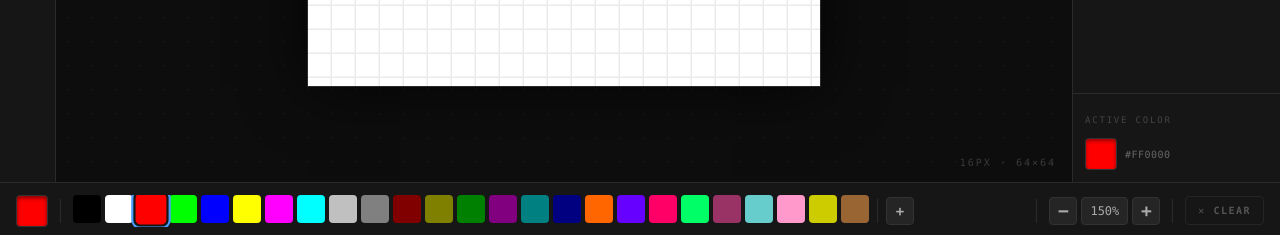
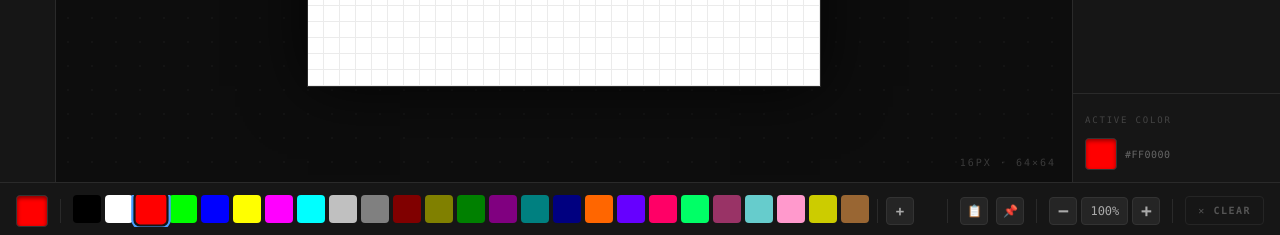
Before and after one commit to epitexam/pixiforge, a React (Vite) app: page / in a window 1280 px wide. Shown: the part 562-797 px from the top of the page. Built offline with nearby package versions, Linux system fonts and the light colour scheme.

Commit message:
feat: add rectangular selection tool with copy/paste

```diff
--- a/src/components/organisms/Canvas.tsx
+++ b/src/components/organisms/Canvas.tsx
@@ -1,6 +1,7 @@
-import React, { useState, useEffect, useRef, WheelEvent, MouseEvent } from 'react';
+import React, { useState, useEffect, useRef, WheelEvent, useCallback, useImperativeHandle, forwardRef } from 'react';
 import { useToolStore } from '../../stores/toolStore';
 import { Pixel } from '../atoms/Pixel';
+import { Color } from '../../types';
 import { useCanvasStore } from '../../stores/canvaStore';
 
 export interface CanvasProps {
@@ -16,7 +17,21 @@ export interface CanvasProps {
     onTranslateYChange?: (y: number) => void;
 }
 
-export const Canvas: React.FC<CanvasProps> = ({
+export interface CanvasHandle {
+    copySelection: () => void;
+    pasteSelection: (x?: number, y?: number) => void;
+    pasteAtMouse: () => void;
+    hasSelection: () => boolean;
+}
+
+interface Rect {
+    x: number;
+    y: number;
+    width: number;
+    height: number;
+}
+
+export const Canvas = forwardRef<CanvasHandle, CanvasProps>(({
     width: propWidth,
     height: propHeight,
     cellSize = 16,
@@ -27,7 +42,7 @@ export const Canvas: React.FC<CanvasProps> = ({
     onTranslateXChange,
     translateY: externalTranslateY,
     onTranslateYChange,
-}) => {
+}, ref) => {
     const { width: storeWidth, height: storeHeight, pixels, setPixel, getPixel } = useCanvasStore();
     const { activeTool, currentColor, setCurrentColor } = useToolStore();
 
@@ -38,10 +53,16 @@ export const Canvas: React.FC<CanvasProps> = ({
     const [internalTranslateX, setInternalTranslateX] = useState(0);
     const [internalTranslateY, setInternalTranslateY] = useState(0);
 
-
     const scale = externalScale !== undefined ? externalScale : internalScale;
     const translateX = externalTranslateX !== undefined ? externalTranslateX : internalTranslateX;
     const translateY = externalTranslateY !== undefined ? externalTranslateY : internalTranslateY;
+
+    const [isDrawing, setIsDrawing] = useState(false);
+    const [isSelecting, setIsSelecting] = useState(false);
+    const [selectionStart, setSelectionStart] = useState<{ x: number; y: number } | null>(null);
+    const [selectionEnd, setSelectionEnd] = useState<{ x: number; y: number } | null>(null);
+    const [selectionRect, setSelectionRect] = useState<Rect | null>(null);
+    const [copiedPixels, setCopiedPixels] = useState<Color[][] | null>(null);
 
     const [isPanning, setIsPanning] = useState(false);
     const [lastPanPoint, setLastPanPoint] = useState<{ x: number; y: number } | null>(null);
@@ -49,25 +70,13 @@ export const Canvas: React.FC<CanvasProps> = ({
     const canvasRef = useRef<HTMLDivElement>(null);
     const gridRef = useRef<HTMLDivElement>(null);
 
-    const [isDrawing, setIsDrawing] = useState(false);
+    // Dernière position de la souris pour le collage
+    const lastMousePosRef = useRef<{ clientX: number; clientY: number } | null>(null);
 
-    const handlePixelAction = (x: number, y: number) => {
-        switch (activeTool) {
-            case 'pencil': setPixel(x, y, currentColor); break;
-            case 'eraser': setPixel(x, y, '#FFFFFF'); break;
-            case 'picker': {
-                const color = getPixel(x, y);
-                if (color) setCurrentColor(color);
-                break;
-            }
-            default: break;
-        }
-    };
-
-    const getPixelIndexFromEvent = (clientX: number, clientY: number): { x: number; y: number } | null => {
+    // Helper pour convertir les coordonnées écran en indices de pixel
+    const getPixelIndexFromEvent = useCallback((clientX: number, clientY: number): { x: number; y: number } | null => {
         const rect = canvasRef.current?.getBoundingClientRect();
-        const gridRect = gridRef.current?.getBoundingClientRect();
-        if (!rect || !gridRect) return null;
+        if (!rect) return null;
 
         const containerX = clientX - rect.left;
         const containerY = clientY - rect.top;
@@ -82,27 +91,123 @@ export const Canvas: React.FC<CanvasProps> = ({
             return { x: pixelX, y: pixelY };
         }
         return null;
+    }, [translateX, translateY, scale, cellSize, effectiveWidth, effectiveHeight]);
+
+    // Vérifier si un point est dans le rectangle de sélection
+    const isPointInSelection = useCallback((x: number, y: number): boolean => {
+        if (!selectionRect) return false;
+        const { x: sx, y: sy, width, height } = selectionRect;
+        return x >= sx && x < sx + width && y >= sy && y < sy + height;
+    }, [selectionRect]);
+
+    // Gestion des actions de dessin
+    const handlePixelAction = (x: number, y: number) => {
+        switch (activeTool) {
+            case 'pencil': setPixel(x, y, currentColor); break;
+            case 'eraser': setPixel(x, y, '#FFFFFF'); break;
+            case 'picker': {
+                const color = getPixel(x, y);
+                if (color) setCurrentColor(color);
+                break;
+            }
+            default: break;
+        }
     };
 
-    const handleMouseDown = (e: MouseEvent) => {
+    // Copier la sélection
+    const copySelection = useCallback(() => {
+        if (!selectionRect) {
+            console.log('No selection to copy');
+            return;
+        }
+        const { x, y, width, height } = selectionRect;
+        const copied: Color[][] = [];
+        for (let dy = 0; dy < height; dy++) {
+            const row: Color[] = [];
+            for (let dx = 0; dx < width; dx++) {
+                const px = x + dx;
+                const py = y + dy;
+                if (px < effectiveWidth && py < effectiveHeight) {
+                    row.push(pixels[py][px]);
+                } else {
+                    row.push('#FFFFFF');
+                }
+            }
+            copied.push(row);
+        }
+        setCopiedPixels(copied);
+        console.log('Selection copied', { width, height });
+    }, [selectionRect, pixels, effectiveWidth, effectiveHeight]);
+
+    // Coller la sélection à une position donnée
+    const pasteSelection = useCallback((targetX?: number, targetY?: number) => {
+        if (!copiedPixels) return;
+        let pasteX = targetX;
+        let pasteY = targetY;
+        if (pasteX === undefined || pasteY === undefined) {
+            console.warn('No paste position');
+            return;
+        }
+        const width = copiedPixels[0].length;
+        const height = copiedPixels.length;
+        for (let dy = 0; dy < height; dy++) {
+            for (let dx = 0; dx < width; dx++) {
+                const px = pasteX + dx;
+                const py = pasteY + dy;
+                if (px < effectiveWidth && py < effectiveHeight) {
+                    setPixel(px, py, copiedPixels[dy][dx]);
+                }
+            }
+        }
+        console.log('Pasted at', pasteX, pasteY);
+    }, [copiedPixels, setPixel, effectiveWidth, effectiveHeight]);
+
+    // Coller à la dernière position connue de la souris
+    const pasteAtMouse = useCallback(() => {
+        if (lastMousePosRef.current) {
+            const indices = getPixelIndexFromEvent(lastMousePosRef.current.clientX, lastMousePosRef.current.clientY);
+            if (indices) {
+                pasteSelection(indices.x, indices.y);
+            }
+        } else {
+            console.warn('No mouse position available for paste');
+        }
+    }, [getPixelIndexFromEvent, pasteSelection]);
+
+    // Exposer les méthodes via ref
+    useImperativeHandle(ref, () => ({
+        copySelection,
+        pasteSelection: (x, y) => pasteSelection(x, y),
+        pasteAtMouse,
+        hasSelection: () => !!selectionRect,
+    }), [copySelection, pasteSelection, pasteAtMouse, selectionRect]);
+
+    // Gestionnaires d'événements souris React
+    const handleMouseDown = (e: React.MouseEvent) => {
         const target = e.target as HTMLElement;
         if (target.closest('button')) return;
 
-        if (e.button === 2) {
+        const indices = getPixelIndexFromEvent(e.clientX, e.clientY);
+        if (!indices) return;
+
+        if (e.button === 2) { // Clic droit pour pan
             e.preventDefault();
             setIsPanning(true);
             setLastPanPoint({ x: e.clientX, y: e.clientY });
             return;
         }
 
-        const indices = getPixelIndexFromEvent(e.clientX, e.clientY);
-        if (indices) {
+        if (activeTool === 'select') {
+            setIsSelecting(true);
+            setSelectionStart(indices);
+            setSelectionEnd(indices);
+        } else {
             setIsDrawing(true);
             handlePixelAction(indices.x, indices.y);
         }
     };
 
-    const handleMouseMove = (e: MouseEvent) => {
+    const handleMouseMove = (e: React.MouseEvent) => {
         if (isPanning && lastPanPoint) {
             const dx = e.clientX - lastPanPoint.x;
             const dy = e.clientY - lastPanPoint.y;
@@ -120,18 +225,45 @@ export const Canvas: React.FC<CanvasProps> = ({
             return;
         }
 
-        if (isDrawing) {
-            const indices = getPixelIndexFromEvent(e.clientX, e.clientY);
-            if (indices) {
-                handlePixelAction(indices.x, indices.y);
+        const indices = getPixelIndexFromEvent(e.clientX, e.clientY);
+        if (!indices) return;
+
+        if (activeTool === 'select') {
+            if (isSelecting && selectionStart) {
+                setSelectionEnd(indices);
             }
+        } else if (isDrawing) {
+            handlePixelAction(indices.x, indices.y);
         }
     };
 
-    const handleMouseUp = (e: MouseEvent) => {
+    const handleMouseUp = (e: React.MouseEvent) => {
         if (e.button === 2) {
             setIsPanning(false);
             setLastPanPoint(null);
+            return;
+        }
+
+        if (activeTool === 'select') {
+            if (isSelecting && selectionStart && selectionEnd) {
+                const start = selectionStart;
+                const end = selectionEnd;
+                const x = Math.min(start.x, end.x);
+                const y = Math.min(start.y, end.y);
+                const width = Math.abs(end.x - start.x) + 1;
+                const height = Math.abs(end.y - start.y) + 1;
+
+                setSelectionRect({ x, y, width, height });
+
+                setIsSelecting(false);
+                setSelectionStart(null);
+                setSelectionEnd(null);
+            } else {
+                const indices = getPixelIndexFromEvent(e.clientX, e.clientY);
+                if (indices && !isPointInSelection(indices.x, indices.y)) {
+                    setSelectionRect(null);
+                }
+            }
         } else {
             setIsDrawing(false);
         }
@@ -140,6 +272,7 @@ export const Canvas: React.FC<CanvasProps> = ({
     const handleMouseLeave = () => {
         setIsDrawing(false);
         setIsPanning(false);
+        setIsSelecting(false);
         setLastPanPoint(null);
     };
 
@@ -155,7 +288,6 @@ export const Canvas: React.FC<CanvasProps> = ({
         const zoomFactor = e.deltaY > 0 ? 0.9 : 1.1;
         const newScale = Math.min(Math.max(scale * zoomFactor, 0.2), 5);
 
-
         const newTranslateX = mouseX - (mouseX - translateX) * (newScale / scale);
         const newTranslateY = mouseY - (mouseY - translateY) * (newScale / scale);
 
@@ -169,7 +301,33 @@ export const Canvas: React.FC<CanvasProps> = ({
         else setInternalTranslateY(newTranslateY);
     };
 
+    // Gestion des raccourcis clavier
+    useEffect(() => {
+        const handleKeyDown = (e: globalThis.KeyboardEvent) => {
+            if (e.ctrlKey || e.metaKey) {
+                if (e.key === 'c') {
+                    e.preventDefault();
+                    copySelection();
+                } else if (e.key === 'v') {
+                    e.preventDefault();
+                    pasteAtMouse();
+                }
+            }
+        };
+        window.addEventListener('keydown', handleKeyDown);
+        return () => window.removeEventListener('keydown', handleKeyDown);
+    }, [copySelection, pasteAtMouse]);
 
+    // Mettre à jour la dernière position de la souris globalement
+    useEffect(() => {
+        const handleMouseMoveGlobal = (e: globalThis.MouseEvent) => {
+            lastMousePosRef.current = { clientX: e.clientX, clientY: e.clientY };
+        };
+        window.addEventListener('mousemove', handleMouseMoveGlobal);
+        return () => window.removeEventListener('mousemove', handleMouseMoveGlobal);
+    }, []);
+
+    // Empêcher le menu contextuel
     useEffect(() => {
         const preventContextMenu = (e: Event) => e.preventDefault();
         const el = canvasRef.current;
@@ -183,6 +341,62 @@ export const Canvas: React.FC<CanvasProps> = ({
         };
     }, []);
 
+    let selectionOverlay = null;
+    if (selectionRect) {
+        const { x, y, width, height } = selectionRect;
+        const left = x * cellSize * scale + translateX;
+        const top = y * cellSize * scale + translateY;
+        const w = width * cellSize * scale;
+        const h = height * cellSize * scale;
+
+        selectionOverlay = (
+            <div
+                style={{
+                    position: 'absolute',
+                    left,
+                    top,
+                    width: w,
+                    height: h,
+                    border: '2px dashed #4a9eff',
+                    backgroundColor: 'rgba(74, 158, 255, 0.1)',
+                    pointerEvents: 'none',
+                    zIndex: 10,
+                }}
+            />
+        );
+    }
+
+    let activeSelectionOverlay = null;
+    if (activeTool === 'select' && isSelecting && selectionStart && selectionEnd) {
+        const start = selectionStart;
+        const end = selectionEnd;
+        const x = Math.min(start.x, end.x);
+        const y = Math.min(start.y, end.y);
+        const width = Math.abs(end.x - start.x) + 1;
+        const height = Math.abs(end.y - start.y) + 1;
+
+        const left = x * cellSize * scale + translateX;
+        const top = y * cellSize * scale + translateY;
+        const w = width * cellSize * scale;
+        const h = height * cellSize * scale;
+
+        activeSelectionOverlay = (
+            <div
+                style={{
+                    position: 'absolute',
+                    left,
+                    top,
+                    width: w,
+                    height: h,
+                    border: '2px solid #4a9eff',
+                    backgroundColor: 'rgba(74, 158, 255, 0.2)',
+                    pointerEvents: 'none',
+                    zIndex: 10,
+                }}
+            />
+        );
+    }
+
     return (
         <div
             ref={canvasRef}
@@ -190,7 +404,7 @@ export const Canvas: React.FC<CanvasProps> = ({
             style={{
                 width: '100%',
                 height: '100%',
-                cursor: isPanning ? 'grabbing' : 'default',
+                cursor: isPanning ? 'grabbing' : (activeTool === 'select' ? 'crosshair' : 'default'),
             }}
             onWheel={handleWheel}
             onMouseDown={handleMouseDown}
@@ -221,8 +435,12 @@ export const Canvas: React.FC<CanvasProps> = ({
                     ))
                 )}
             </div>
+            {activeSelectionOverlay}
+            {selectionOverlay}
         </div>
     );
-};
+});
+
+Canvas.displayName = 'Canvas';
 
 export default Canvas;
--- a/src/components/organisms/Toolbar.tsx
+++ b/src/components/organisms/Toolbar.tsx
@@ -10,6 +10,7 @@ const TOOLS: { id: Tool; label: string; icon: string; shortcut: string }[] = [
     { id: 'pencil', label: 'Pencil', icon: '✏', shortcut: 'B' },
     { id: 'eraser', label: 'Eraser', icon: '◻', shortcut: 'E' },
     { id: 'picker', label: 'Picker', icon: '✦', shortcut: 'I' },
+    { id: 'select', label: 'Select', icon: '▭', shortcut: 'S' },
 ];
 
 export const Toolbar: React.FC<ToolbarProps> = ({
--- a/src/components/pages/EditorPage.tsx
+++ b/src/components/pages/EditorPage.tsx
@@ -1,9 +1,9 @@
-import React, { useState } from 'react';
+import React, { useState, useRef } from 'react';
 import { useToolStore } from '../../stores/toolStore';
 import { MenuBar } from '../organisms/MenuBar';
 import { Toolbar } from '../organisms/Toolbar';
 import { Palette } from '../molecules/Palette';
-import { Canvas } from '../organisms/Canvas';
+import { Canvas, CanvasHandle } from '../organisms/Canvas';
 import { ZoomControls } from '../atoms/ZoomControls';
 import { useCanvasStore } from '../../stores/canvaStore';
 
@@ -19,10 +19,11 @@ export const EditorPage: React.FC = () => {
     const { clearCanvas } = useCanvasStore();
     const { currentColor, setCurrentColor } = useToolStore();
 
-    const [scale, setScale] = useState(1.5);
+    const [scale, setScale] = useState(1);
     const [translateX, setTranslateX] = useState(0);
     const [translateY, setTranslateY] = useState(0);
 
+    const canvasRef = useRef<CanvasHandle>(null);
 
     const handleZoomIn = () => {
         setScale(prev => Math.min(prev * 1.2, 5));
@@ -38,22 +39,26 @@ export const EditorPage: React.FC = () => {
         setTranslateY(0);
     };
 
+    const handleCopy = () => {
+        canvasRef.current?.copySelection();
+    };
+
+    const handlePaste = () => {
+        canvasRef.current?.pasteAtMouse();
+    };
+
     return (
         <div className="flex flex-col h-screen w-screen bg-[#0d0d0d] overflow-hidden font-mono select-none">
-
             <header className="flex-none h-10 bg-[#161616] border-b border-[#2a2a2a] flex items-stretch z-20">
                 <MenuBar />
             </header>
 
             <main className="flex flex-1 overflow-hidden">
-
                 <aside className="flex-none w-14 bg-[#161616] border-r border-[#2a2a2a] flex flex-col items-center py-3 gap-1">
                     <Toolbar orientation="vertical" />
                 </aside>
 
-
                 <section className="flex-1 flex items-center justify-center bg-[#0d0d0d] relative overflow-hidden">
-
                     <div
                         className="absolute inset-0 opacity-[0.15]"
                         style={{
@@ -61,11 +66,10 @@ export const EditorPage: React.FC = () => {
                             backgroundSize: '24px 24px',
                         }}
                     />
-
-
                     <div className="relative z-10 w-full h-full flex items-center justify-center overflow-auto">
                         <div className="inline-block shadow-[0_0_60px_rgba(0,0,0,0.8)] ring-1 ring-[#2a2a2a] bg-[#1a1a1a]">
                             <Canvas
+                                ref={canvasRef}
                                 cellSize={16}
                                 scale={scale}
                                 onScaleChange={setScale}
@@ -77,12 +81,10 @@ export const EditorPage: React.FC = () => {
                         </div>
                     </div>
 
-
                     <div className="absolute bottom-3 right-4 text-[10px] text-[#3a3a3a] tracking-[0.2em] uppercase">
                         16px · 64×64
                     </div>
                 </section>
-
 
                 <aside className="hidden lg:flex lg:flex-col lg:w-52 bg-[#161616] border-l border-[#2a2a2a]">
                     <div className="px-3 py-2 border-b border-[#2a2a2a]">
@@ -91,7 +93,6 @@ export const EditorPage: React.FC = () => {
                         </span>
                     </div>
 
-
                     <div className="m-2 px-2 py-2 rounded-sm bg-[#1e1e1e] border border-[#2f2f2f] flex items-center gap-2 cursor-pointer hover:border-[#3f3f3f] transition-colors">
                         <div className="w-3 h-3 rounded-sm bg-[#3a3a3a] flex-none" />
                         <span className="text-[11px] text-[#999]">Background</span>
@@ -99,7 +100,6 @@ export const EditorPage: React.FC = () => {
                     </div>
 
                     <div className="flex-1" />
-
 
                     <div className="px-3 py-3 border-t border-[#2a2a2a]">
                         <span className="text-[9px] tracking-[0.2em] text-[#444] uppercase">
@@ -118,9 +118,7 @@ export const EditorPage: React.FC = () => {
                 </aside>
             </main>
 
-
             <footer className="flex-none h-14 bg-[#161616] border-t border-[#2a2a2a] flex items-center gap-3 px-4 overflow-x-auto">
-
                 <div
                     className="flex-none w-8 h-8 rounded-sm border border-[#333] shadow-[inset_0_2px_4px_rgba(0,0,0,0.5)]"
                     style={{ backgroundColor: currentColor }}
@@ -140,6 +138,24 @@ export const EditorPage: React.FC = () => {
                 </div>
 
                 <div className="flex-none w-px h-6 bg-[#2a2a2a]" />
+                <div className="flex items-center gap-2">
+                    <button
+                        onClick={handleCopy}
+                        className="w-7 h-7 flex items-center justify-center bg-[#252525] border border-[#333] rounded-sm hover:border-[#4a9eff] hover:text-[#4a9eff] text-[#aaa] text-xs transition-all"
+                        title="Copy selection (Ctrl+C)"
+                    >
+                        📋
+                    </button>
+                    <button
+                        onClick={handlePaste}
+                        className="w-7 h-7 flex items-center justify-center bg-[#252525] border border-[#333] rounded-sm hover:border-[#4a9eff] hover:text-[#4a9eff] text-[#aaa] text-xs transition-all"
+                        title="Paste at mouse position (Ctrl+V)"
+                    >
+                        📌
+                    </button>
+                </div>
+
+                <div className="flex-none w-px h-6 bg-[#2a2a2a]" />
 
                 <ZoomControls
                     zoomLevel={scale}
@@ -149,6 +165,7 @@ export const EditorPage: React.FC = () => {
                 />
 
                 <div className="flex-none w-px h-6 bg-[#2a2a2a]" />
+
                 <button
                     onClick={clearCanvas}
                     className="flex-none px-3 py-1.5 text-[10px] font-bold tracking-[0.15em] uppercase
--- a/src/stores/toolStore.ts
+++ b/src/stores/toolStore.ts
@@ -1,7 +1,7 @@
 import { create } from 'zustand';
 import { Color } from '../types';
 
-export type Tool = 'pencil' | 'eraser' | 'picker';
+export type Tool = 'pencil' | 'eraser' | 'picker' | 'select';
 
 interface ToolStore {
     activeTool: Tool;
```
